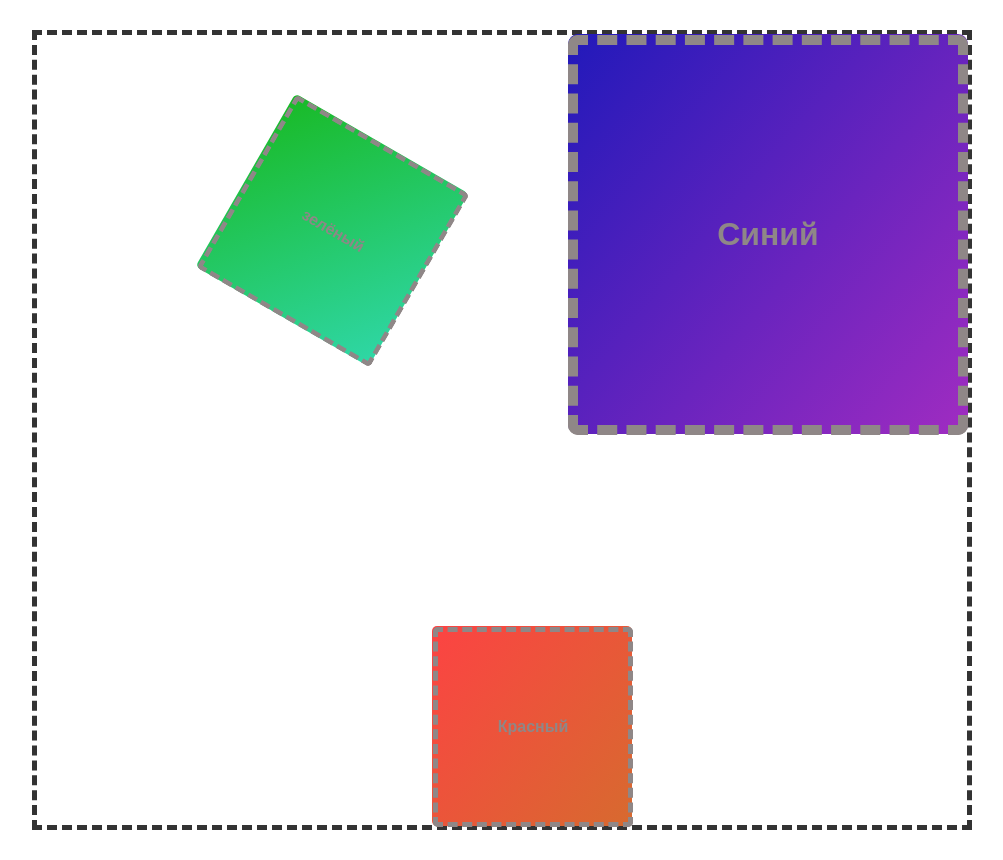
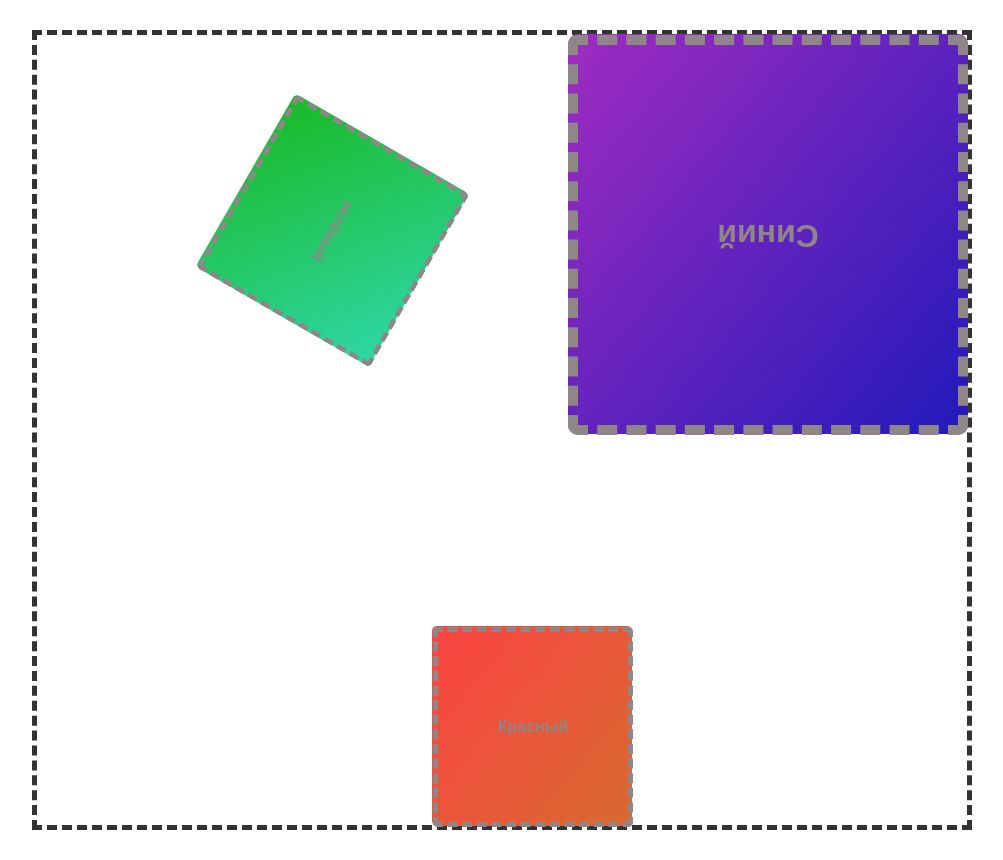
Before and after one commit to unenl1ghtened/homework, a PHP site: page /2.55-lesson/index.html in a window 1280 px wide. Shown: the whole page, without its empty margins (238-1241 px from the left). Run offline with PHP 8.4, Linux system fonts and the light colour scheme.

Commit message:
Correct-mistace.css
fixed an error in the rotation of the blue and green square

```diff
--- a/2.55-lesson/css/styles.css
+++ b/2.55-lesson/css/styles.css
@@ -59,7 +59,7 @@
 }
 
 .area__place--for-green {
-    transform: translate(98%, -52%) rotate(30deg);
+    transform: translate(98%, -52%) rotate(120deg);
 }
 
 .quads__quad--green {
@@ -67,9 +67,9 @@
 }
 
 .area__place--for-blue {
-    transform: translate(315.5%, -150%) scale(2);
+    transform: translate(315.5%, -150%) scale(2) rotate(180deg);
 }
 
 .quads__quad--blue {
-    transform: translate(418%, -148%) scale(2);
+    transform: translate(418%, -148%) scale(2) rotate(180deg);
 }
```
